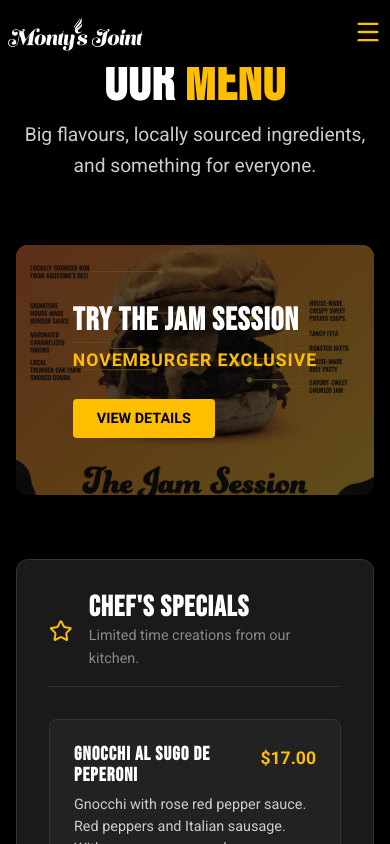
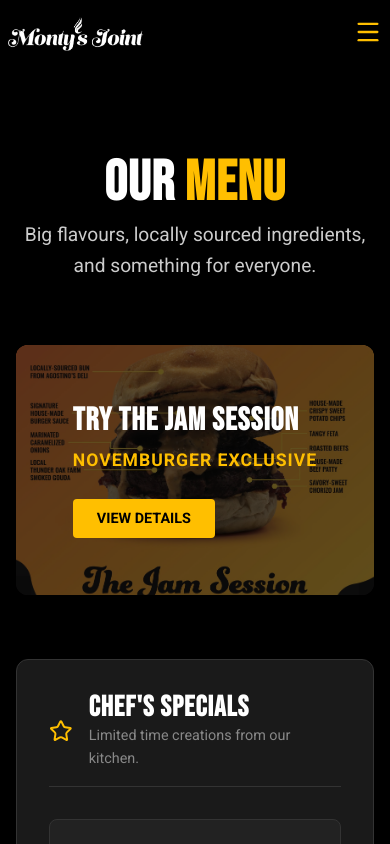
Before and after one commit to dmahoneyfrayze/montys-joint, a React (Vite) app: page /menu in a window 390 px wide. Shown: the top 844 px of the page. Built offline with nearby package versions, Linux system fonts and the light colour scheme.

Commit message:
Fix menu page header overlap

```diff
--- a/src/pages/Menu.css
+++ b/src/pages/Menu.css
@@ -1,5 +1,12 @@
 .menu-page {
+    padding-top: 120px;
     padding-bottom: 4rem;
+}
+
+@media (max-width: 768px) {
+    .menu-page {
+        padding-top: 100px;
+    }
 }
 
 .menu-header {
```
